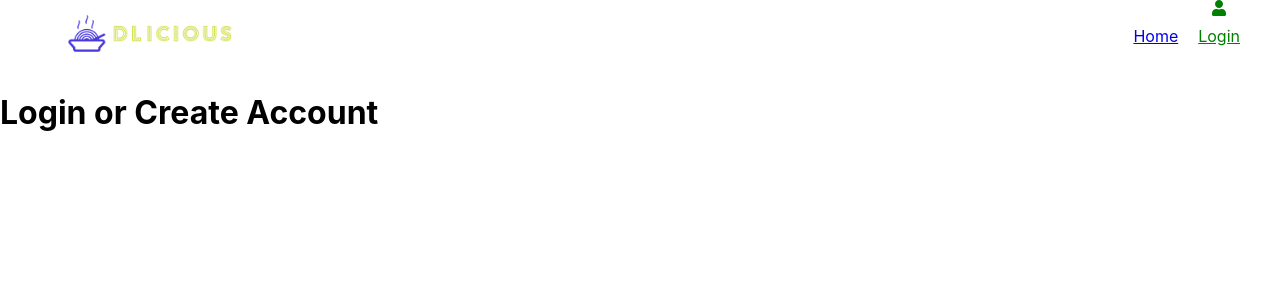
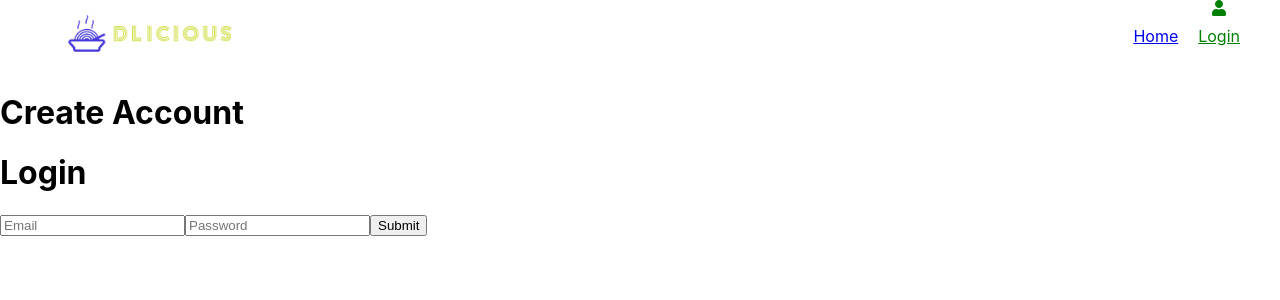
Before and after one commit to dede79/recipe-app-frontend, a React (Create React App) app: page /account in a window 1280 px wide. Shown: the top 300 px of the page. Built offline with nearby package versions, Linux system fonts and the light colour scheme; some icons are missing.

Commit message:
Basic Signin form complete

```diff
--- a/package.json
+++ b/package.json
@@ -7,6 +7,7 @@
     "@testing-library/jest-dom": "^5.17.0",
     "@testing-library/react": "^13.4.0",
     "@testing-library/user-event": "^13.5.0",
+    "dotenv": "^16.3.1",
     "firebase": "^10.4.0",
     "framer": "^2.3.0",
     "motion": "^10.16.2",
--- /dev/null
+++ b/src/components/auth/Signin.js
@@ -0,0 +1,34 @@
+import React, { useState } from "react";
+import { auth } from "../../firebase";
+
+function Signin() {
+  const [email, setEmail] = useState("");
+  const [password, setPassword] = useState("");
+
+  const signIn = () => {
+    //todo signin
+  };
+
+  return (
+    <div className="sign-in-container">
+      <form>
+        <h1>Login</h1>
+        <input
+          type="email"
+          placeholder="Email"
+          value={email}
+          onChange={(e) => setEmail(e.target.value)}
+        />
+        <input
+          type="password"
+          placeholder="Password"
+          value={password}
+          onChange={(e) => setPassword(e.target.value)}
+        />
+        <button type="submit">Submit</button>
+      </form>
+    </div>
+  );
+}
+
+export default Signin;
--- a/src/firebase.js
+++ b/src/firebase.js
@@ -1,5 +1,6 @@
 // Import the functions you need from the SDKs you need
 import { initializeApp } from "firebase/app";
+import { getAnalytics } from "firebase/analytics";
 import { getAuth } from "firebase/auth";
 
 // TODO: Add SDKs for Firebase products that you want to use
@@ -19,4 +20,5 @@ const firebaseConfig = {
 
 // Initialize Firebase
 const app = initializeApp(firebaseConfig);
-export const auth = getAuth(app);
+const analytics = getAnalytics(app);
+const auth = getAuth(app);
--- a/src/pages/UserAccount.js
+++ b/src/pages/UserAccount.js
@@ -1,11 +1,13 @@
 import React from "react";
+import Signin from "../components/auth/Signin";
 
-function UserAccount(){
+function UserAccount() {
   return (
-      <div>
-        <h1>Login or Create Account</h1>
-      </div>
-  )
+    <div>
+      <h1>Create Account</h1>
+      <Signin />
+    </div>
+  );
 }
 
 export default UserAccount;
```
Also changed, not shown: src/components/Signup.js (deleted, +0 -8 lines), src/components/auth/Signup.js (added, +53 -0 lines), 1 other file (tests, documents, lock files or other folders).
